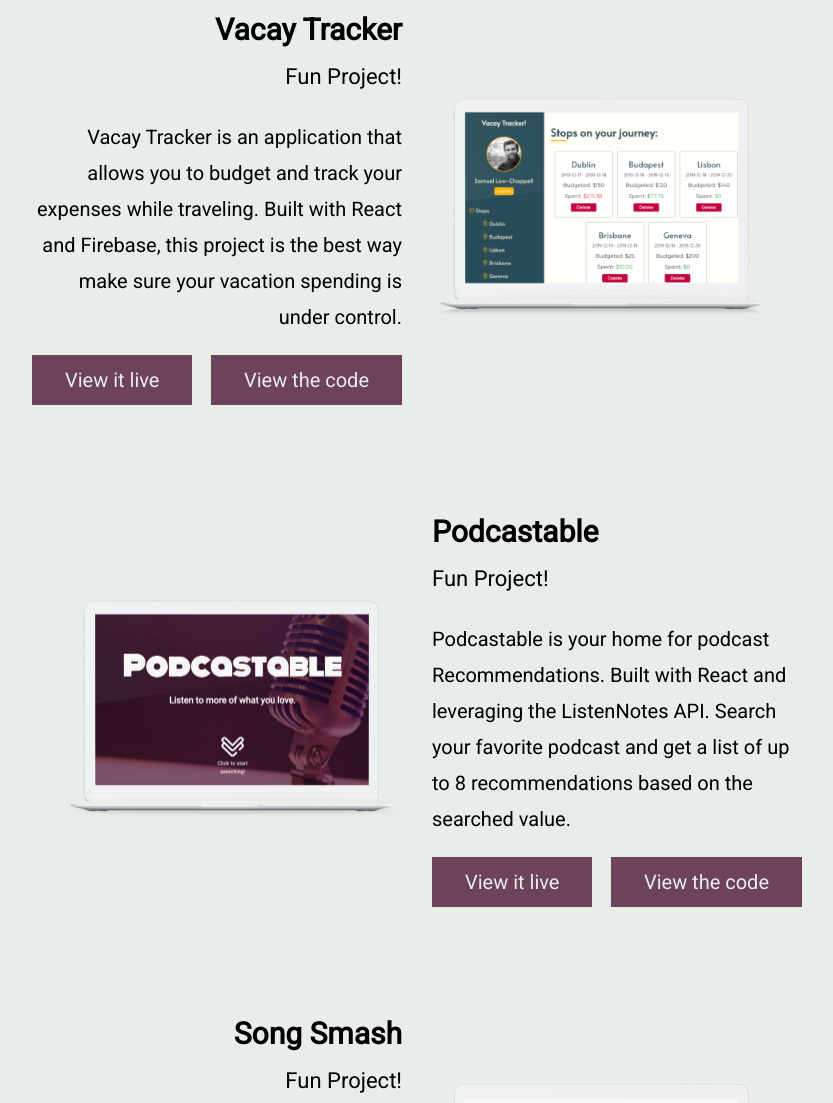
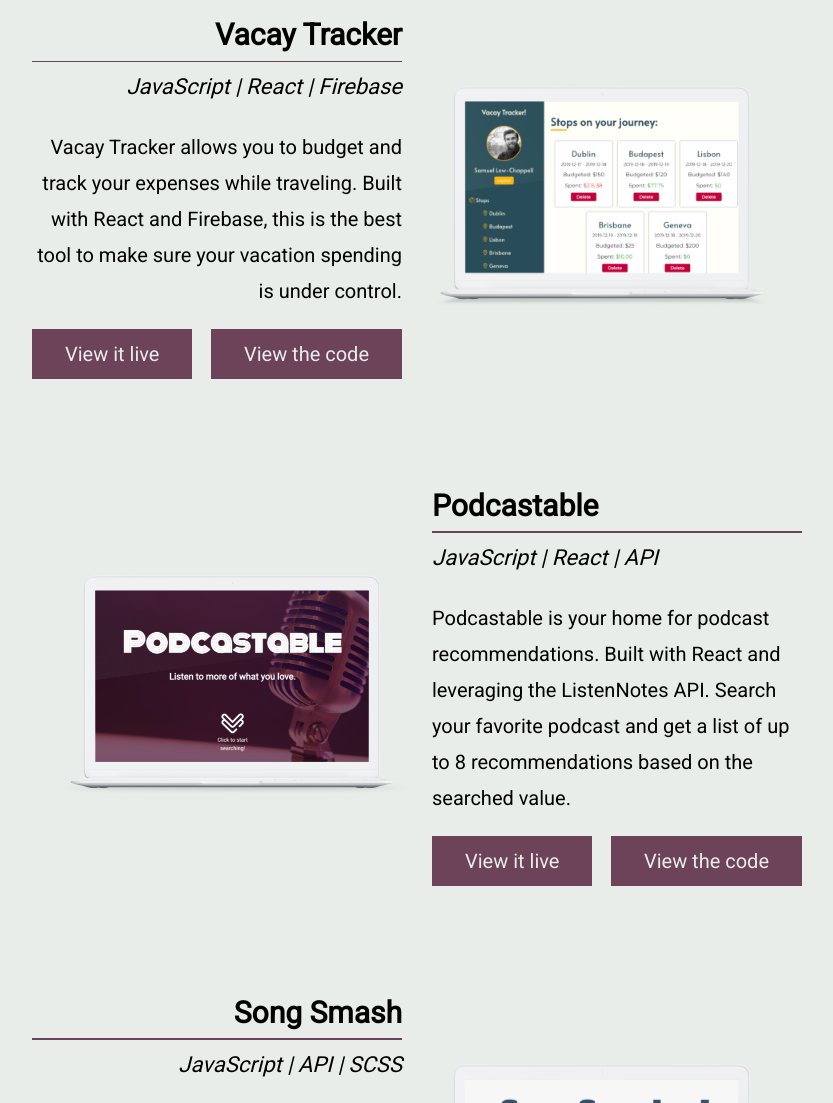
Before and after one commit to sjlowchappell/portfolio, a Gatsby site: page /projects in a window 1280 px wide. Shown: the part 733-1836 px from the top of the page, without its empty margins (223-1056 px from the left). Built offline with nearby package versions, Linux system fonts and the light colour scheme; Gatsby itself is replaced by a stand-in of ours.

Commit message:
updated project copy and styling

```diff
--- a/src/components/layout.js
+++ b/src/components/layout.js
@@ -7,7 +7,6 @@
 
 import React from 'react';
 import PropTypes from 'prop-types';
-
 import Header from './header';
 
 const Layout = ({ pageTitle, children }) => {
--- a/src/components/project.module.css
+++ b/src/components/project.module.css
@@ -3,6 +3,21 @@
     justify-content: space-between;
     align-items: center;
     margin-bottom: 100px;
+}
+
+.project h2 {
+    position: relative;
+    margin-bottom: 5px;
+}
+
+.project h2:after {
+    position: absolute;
+    width: 100%;
+    height: 1.5px;
+    background: #6d435a;
+    bottom: 0px;
+    left: 0px;
+    content: '';
 }
 
 .project:nth-child(2n) {
@@ -26,6 +41,7 @@
 .subtitle {
     margin-top: 0px;
     font-size: 2.2rem;
+    font-style: italic;
 }
 
 @media (max-width: 850px) {
--- a/src/pages/projects.js
+++ b/src/pages/projects.js
@@ -12,7 +12,7 @@
     {
         image: fermentedFilms,
         title: 'Fermented Films',
-        subtitle: 'Fun Project!',
+        subtitle: 'JavaScript | React | API',
         description:
             'Fermented Films is a one stop shop for a curated evening based on one ingredient. Built using the React library, this project utilizes the MovieDB, CocktailDB, and MealsDB APIs.',
         links: {
@@ -23,9 +23,9 @@
     {
         image: vacay,
         title: 'Vacay Tracker',
-        subtitle: 'Fun Project!',
+        subtitle: 'JavaScript | React | Firebase',
         description:
-            'Vacay Tracker is an application that allows you to budget and track your expenses while traveling. Built with React and Firebase, this project is the best way make sure your vacation spending is under control.',
+            'Vacay Tracker allows you to budget and track your expenses while traveling. Built with React and Firebase, this is the best tool to make sure your vacation spending is under control.',
         links: {
             live: 'https://wonderful-keller-24755d.netlify.com/',
             gitHub: 'https://github.com/sjlowchappell/vacation-tracker',
@@ -34,9 +34,9 @@
     {
         image: podcastable,
         title: 'Podcastable',
-        subtitle: 'Fun Project!',
+        subtitle: 'JavaScript | React | API ',
         description:
-            'Podcastable is your home for podcast Recommendations. Built with React and leveraging the ListenNotes API. Search your favorite podcast and get a list of up to 8 recommendations based on the searched value.',
+            'Podcastable is your home for podcast recommendations. Built with React and leveraging the ListenNotes API. Search your favorite podcast and get a list of up to 8 recommendations based on the searched value.',
         links: {
             live: 'https://priceless-ardinghelli-25423e.netlify.com/',
             gitHub: 'https://github.com/sjlowchappell/podcastable',
@@ -45,7 +45,7 @@
     {
         image: songSmash,
         title: 'Song Smash',
-        subtitle: 'Fun Project!',
+        subtitle: 'JavaScript | API | SCSS',
         description:
             'Song Smash is a project using modern vanilla JavaScript. Enter your favorite song and get its lyrics. Smash the song, and see a silly result. Utilizes the Merriam Webster and Musixmatch APIs.',
         links: {
@@ -56,9 +56,9 @@
     {
         image: gourmand,
         title: 'Le Gourmand',
-        subtitle: 'Fun Project!',
+        subtitle: 'HTML | SCSS',
         description:
-            'Le Gourmand is a simple design conversion using HTML and CSS. Using modern techniques like CSS BEM and SASS, this project focuses on Web Accessibility to ensure it is good for all users.',
+            'Le Gourmand is a simple design conversion using HTML and SCSS. Built using modern techniques and with accessibility in mind.',
         links: {
             live: 'https://fervent-williams-393db6.netlify.com/',
             gitHub: 'https://github.com/sjlowchappell/gourmetRestaurant',
```
